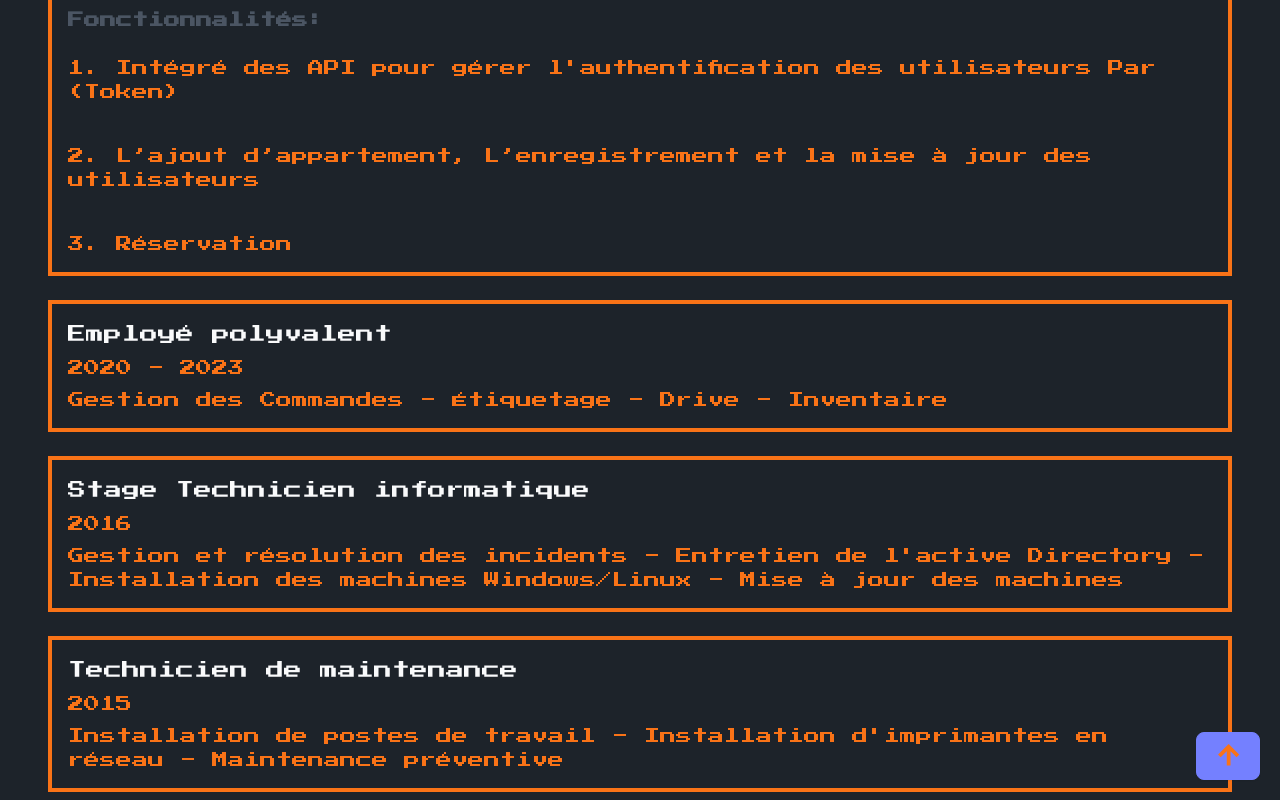
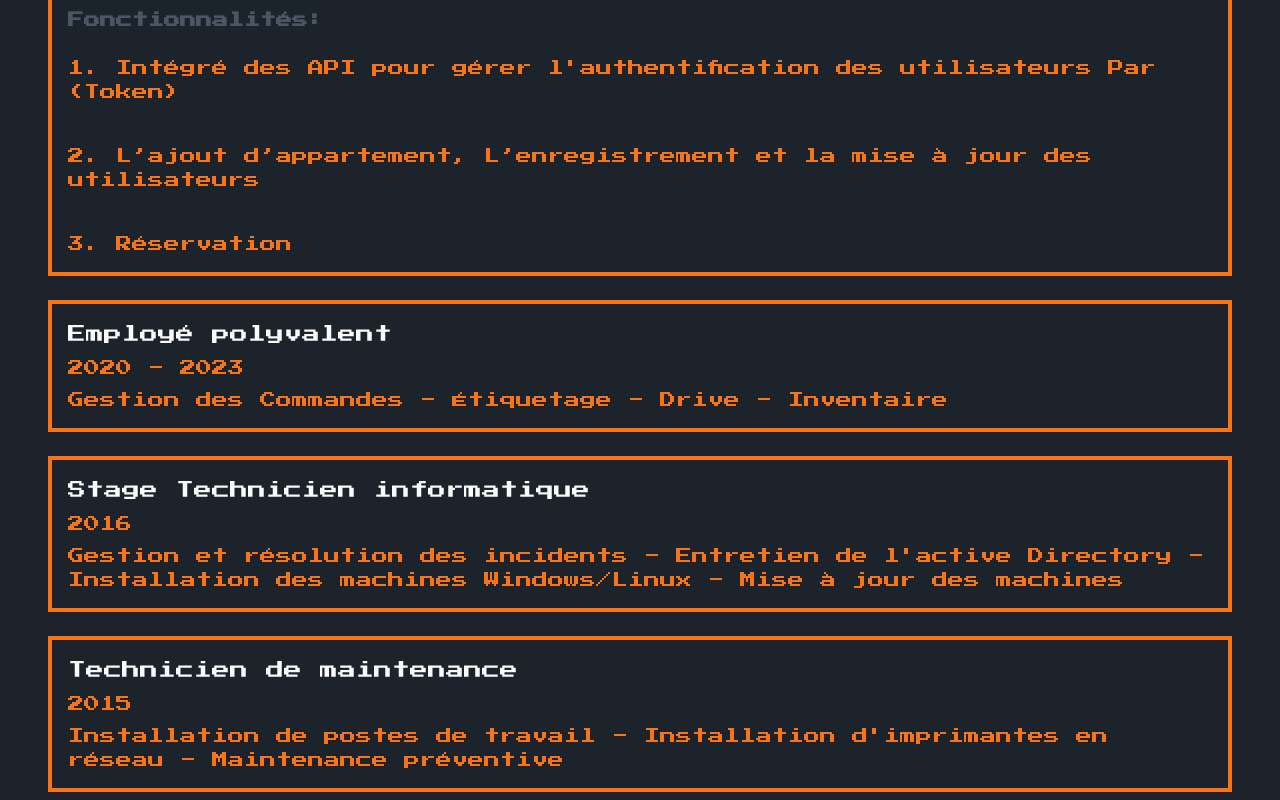
Before and after one commit to zeinou1/abdoul, a React (Vite) app: page /apropos in a window 1280 px wide. Shown: the part 1892-2692 px from the top of the page. Built offline with nearby package versions, Linux system fonts and the light colour scheme.

Commit message:
header UPD

```diff
--- a/src/Components/UI/About.jsx
+++ b/src/Components/UI/About.jsx
@@ -1,9 +1,9 @@
-import { useState} from "react";
+import { useState,useEffect} from "react";
 
 import Titre from "./Titre";
 const About = () => {
   const [showText, setShowText] = useState(false);
-
+  const [showButton, setShowButton] = useState(false);
   const handleVisibility = () => {
     setShowText(!showText);
   };
@@ -17,6 +17,24 @@ const scrollToTop = () => {
     behavior: "smooth",
   });
 };
+// display btn in scroll
+  const handleScroll = () => {
+    if (window.scrollY > 300) {
+      setShowButton(true);
+    } else {
+      setShowButton(false);
+    }
+  };
+
+
+  useEffect(() => {
+    window.addEventListener("scroll", handleScroll);
+    // clean composant after scrolling
+    return () => {
+      window.removeEventListener("scroll", handleScroll);
+    };
+  }, []);
+
   return (
     <section id="about" className="relative">
       <Titre title="À propos " />
@@ -231,10 +249,14 @@ const scrollToTop = () => {
           </div>
         </div>
       </div>
-      <button
-          className="btn btn-primary absolute right-5 bottom-5"
-          onClick={scrollToTop}
-      ><i className="ri-arrow-up-line text-primaryColor text-3xl"></i></button>
+      {showButton && (
+          <button
+              onClick={scrollToTop}
+              className="fixed bottom-5 right-5 bg-primaryColor text-white p-3  shadow-lg hover:bg-blue-600 transition duration-300"
+          >
+            ⬆️
+          </button>
+      )}
     </section>
   );
 };
--- a/src/assets/data/projectsData.js
+++ b/src/assets/data/projectsData.js
@@ -6,8 +6,8 @@ export const projectsData = [
     languages: ["React", "Redux-Toolkit", "API-Context", "Tailwind Css"],
     infos: "Un site de réservation d’Appartement en ligne",
     img: "./images/img-projects/kasa2.webp",
-    code: "https://github.com/zeinou1/KASA",
-    link: "https://visitmykm.vercel.app/home",
+    // code: "https://github.com/zeinou1/KASA",
+    link: "https://visitmykm.vercel.app/",
     images: ["./images/img-projects/kasa2.png", "./images/img-projects/kasa3.png"],
     competences: [
       "Base react",
```
